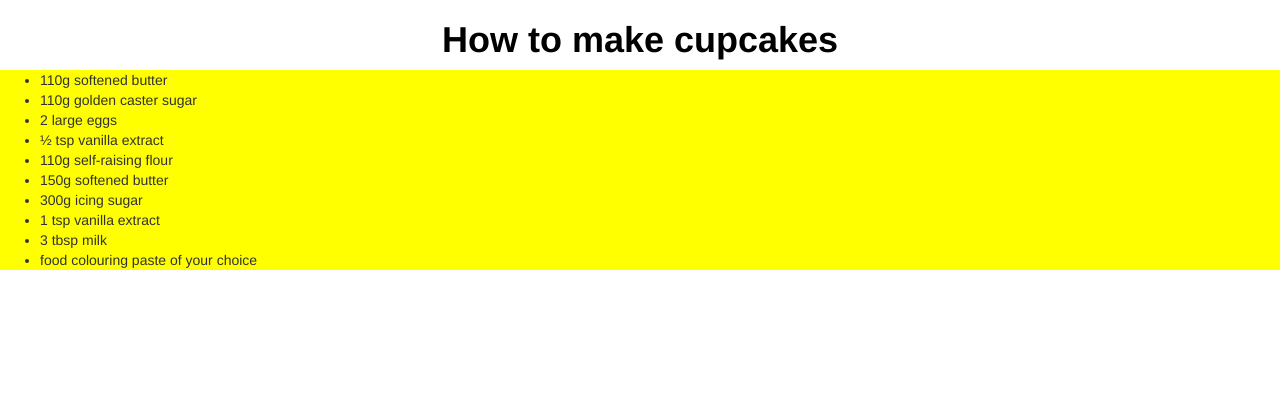
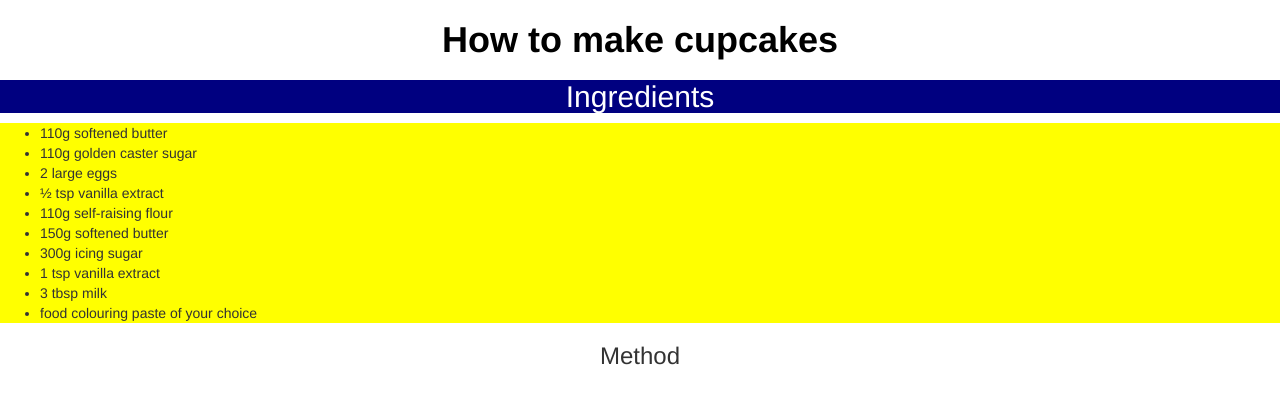
Before and after one commit to connierowlands/web-project, a plain HTML site: page about.html in a window 1280 px wide. Drawn offline with Linux system fonts and the light colour scheme.

Commit message:
Added method title

```diff
--- a/about.html
+++ b/about.html
@@ -8,10 +8,10 @@
   <body>
     <div class="text-center">
 <h1>How to make cupcakes</h1>
+<h2>Ingredients</h2>
 </div>
 <ul>
   <li>110g softened butter</li>
-
 <li>110g golden caster sugar</li>
 <li>2 large eggs</li>
 <li>½ tsp vanilla extract</li>
@@ -22,3 +22,5 @@
 <li>3 tbsp milk</li>
 <li>food colouring paste of your choice</li>
 </ul>
+<div class="text-center">
+  <h3>Method</h3>
```
